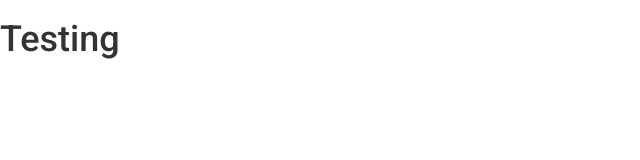
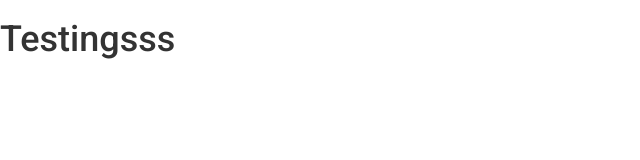
Before and after one commit to cameronmoodley/noroffHackethon, a website: page public/contact.html in a window 1280 px wide. Shown: the full height of the page, 0-640 px from the left. Drawn offline with nearby package versions, Linux system fonts and the light colour scheme.

Commit message:
Testing tekst

```diff
--- a/public/contact.html
+++ b/public/contact.html
@@ -8,7 +8,7 @@
   <link href="https://fonts.googleapis.com/css?family=Roboto:400,400i,500,500i,700,900" rel="stylesheet">
 </head>
 <body>
-    <h1>Testing</h1>
+    <h1>Testingsss</h1>
     <script src="https://cdnjs.cloudflare.com/ajax/libs/jquery/3.3.1/jquery.min.js"></script>
     <script src="//maxcdn.bootstrapcdn.com/bootstrap/3.3.7/js/bootstrap.min.js" integrity="sha384-Tc5IQib027qvyjSMfHjOMaLkfuWVxZxUPnCJA7l2mCWNIpG9mGCD8wGNIcPD7Txa" crossorigin="anonymous"></script>
 </body>
```
